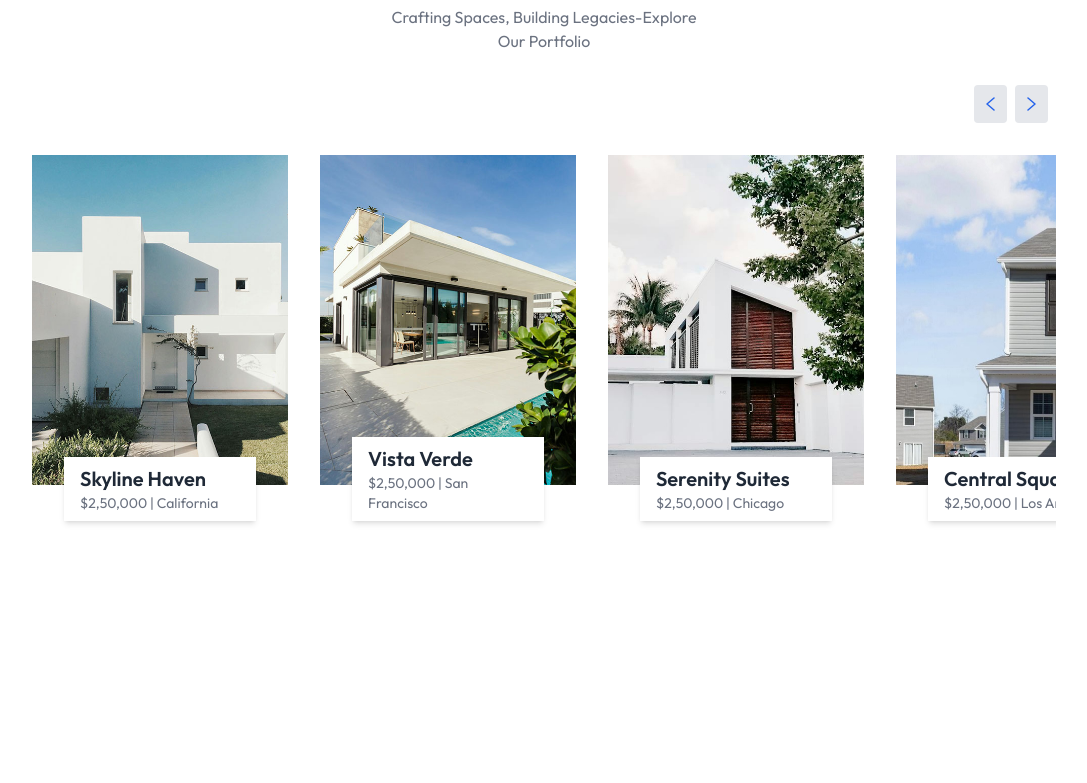
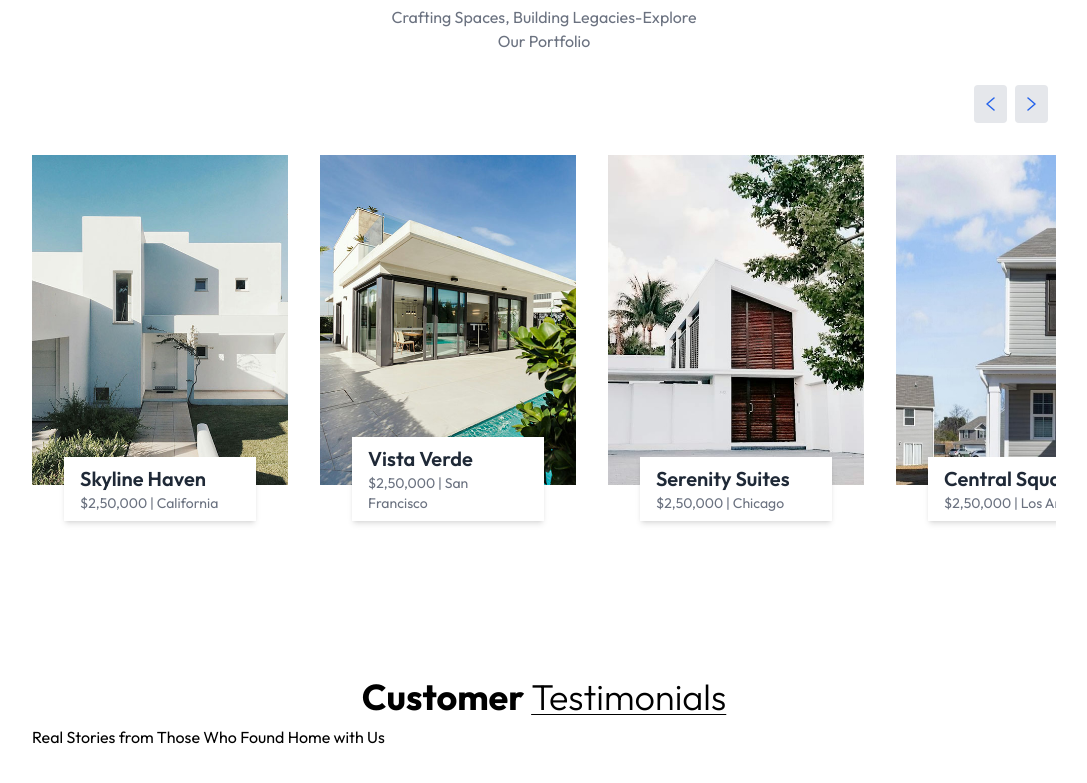
Before and after one commit to ashish10adhikari/Practice-React-Website, a React (Vite) app: page / in a window 1280 px wide. Shown: the part 1747-2530 px from the top of the page, without its empty margins (96-1183 px from the left). Before the commit the page ends 2384 px from the top, so only its background shows below. Built offline with nearby package versions, Linux system fonts and the light colour scheme.

Commit message:
added testimonial

```diff
--- a/src/App.jsx
+++ b/src/App.jsx
@@ -2,6 +2,7 @@ import React from 'react'
 import Header from './components/Header'
 import About from './components/about'
 import Projects from './components/Projects'
+import Testimonials from './components/testimonials'
 
 const App = () => {
   return (
@@ -9,6 +10,7 @@ const App = () => {
       <Header/>
       <About/>
       <Projects/>
+      <Testimonials/>
     </div>
   )
 }
--- /dev/null
+++ b/src/components/Testimonials.jsx
@@ -0,0 +1,20 @@
+import React from "react";
+
+const Testimonials = () => {
+  return (
+    <div
+      className="container mx-auto py-10 lg:px-32 w-full overflow-hidden"
+      id="Testimonials"
+    >
+      <h1 className="text-2xl sm:text-4xl font-bold mb-2 text-center">
+        Customer{" "}
+        <span className="underline underline-offset-4 decoration-1 under font-light">
+          Testimonials
+        </span>
+      </h1>
+      <p>Real Stories from Those Who Found Home with Us</p>
+    </div>
+  );
+};
+
+export default Testimonials;
```
